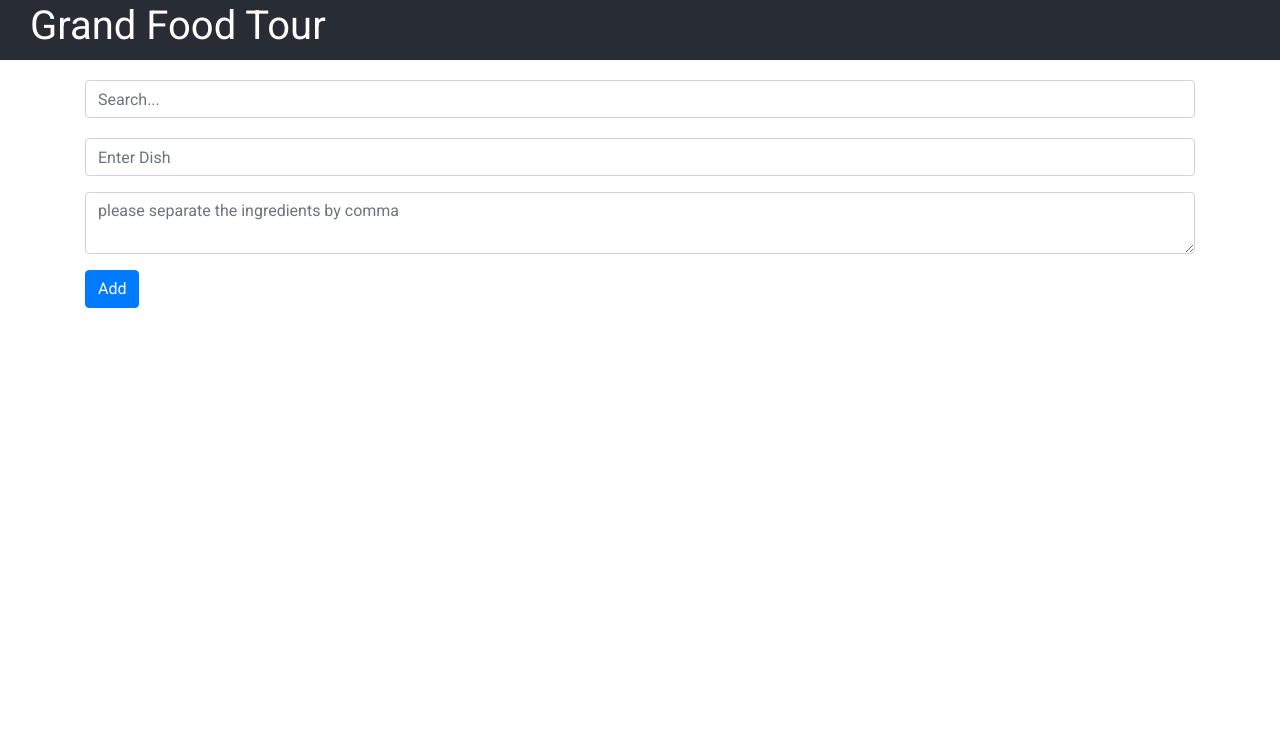
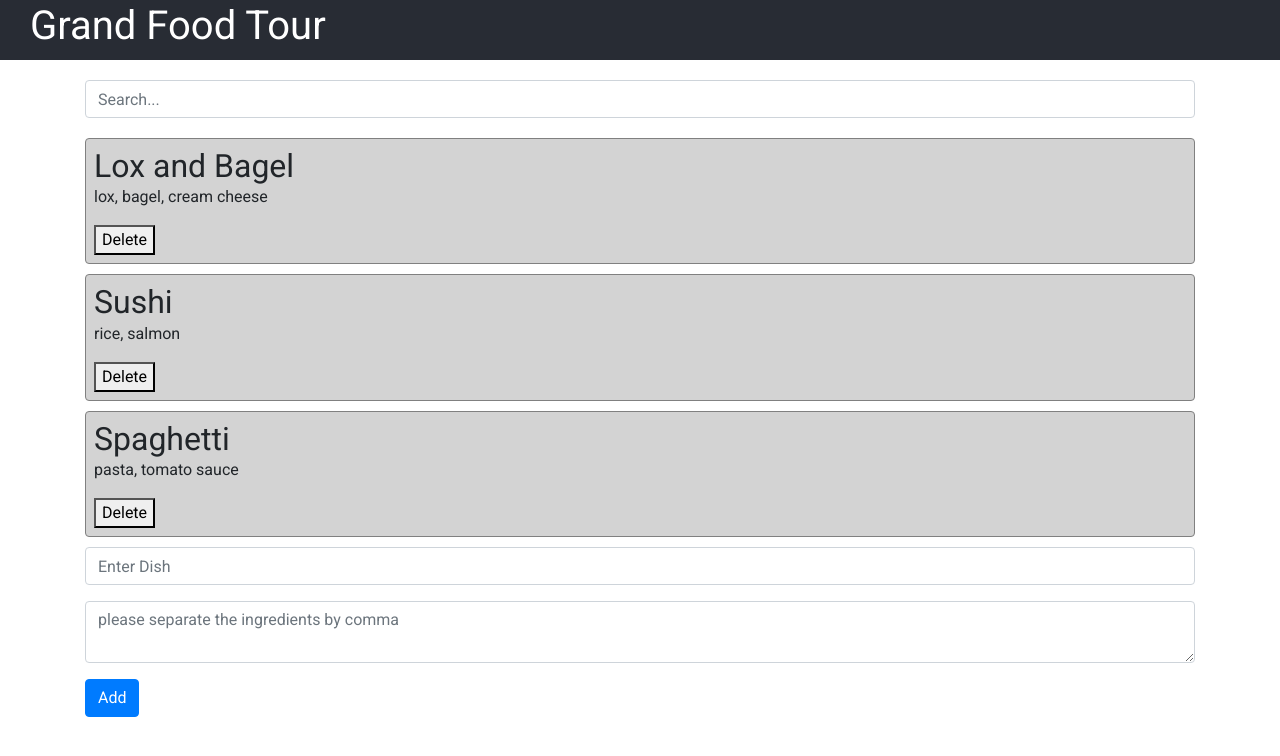
Before and after one commit to kristinabressler/food-list, a React (Create React App) app: page / in a window 1280 px wide. Shown: the top 756 px of the page. Built offline with nearby package versions, Linux system fonts and the light colour scheme.

Commit message:
finished one part

```diff
--- a/src/App.js
+++ b/src/App.js
@@ -18,7 +18,6 @@ class App extends Component {
 
   searchChange = (filterText) => {
     this.setState({
-      // filtered: newList,
       searchInput: filterText
     });
   }
@@ -36,12 +35,18 @@ class App extends Component {
   }
 
   showFood = () =>{
+    let currentArr = [...this.state.filtered];
 
-    this.props.filtered.map((eachFood, index) => {
-      const lc = eachFood.ingredients.map(ingredient => ingredient.toLowerCase());
-      const filter = this.state.searchInput.toLowerCase();
+    const filter = this.state.searchInput.toLowerCase();
 
-      if (this.state.searchInput === "") {
+    if(filter !== "") {
+       currentArr = currentArr.filter((d) => {
+        let lc = d.ingredients.map((ing) => ing.toLowerCase());
+        return lc.includes(filter)
+      })
+    }
+
+    return currentArr.map((eachFood, index) => {
         return(
           <DishBox
           key={index}
@@ -50,16 +55,6 @@ class App extends Component {
           clickToDelete={this.deleteDish.bind(index)}
           />
         );
-      } else if(lc.includes(filter)) {
-        return(
-          <DishBox
-          key={index}
-          dish={eachFood.food}
-          ingredients={eachFood.ingredients}
-          clickToDelete={this.deleteDish.bind(index)}
-          />
-        );
-      }
     });
   }
 
@@ -83,7 +78,7 @@ class App extends Component {
           <div className="container">
           <SearchBox searchInput={this.state.searchInput} searchChange={this.searchChange}/>
           <div className="food-list">
-            {this.showFood}
+            {this.showFood()}
           </div>
           <AddDish addDish={this.addDish} />
           {/* {this.state.list.map((onedish, index) => (
```
